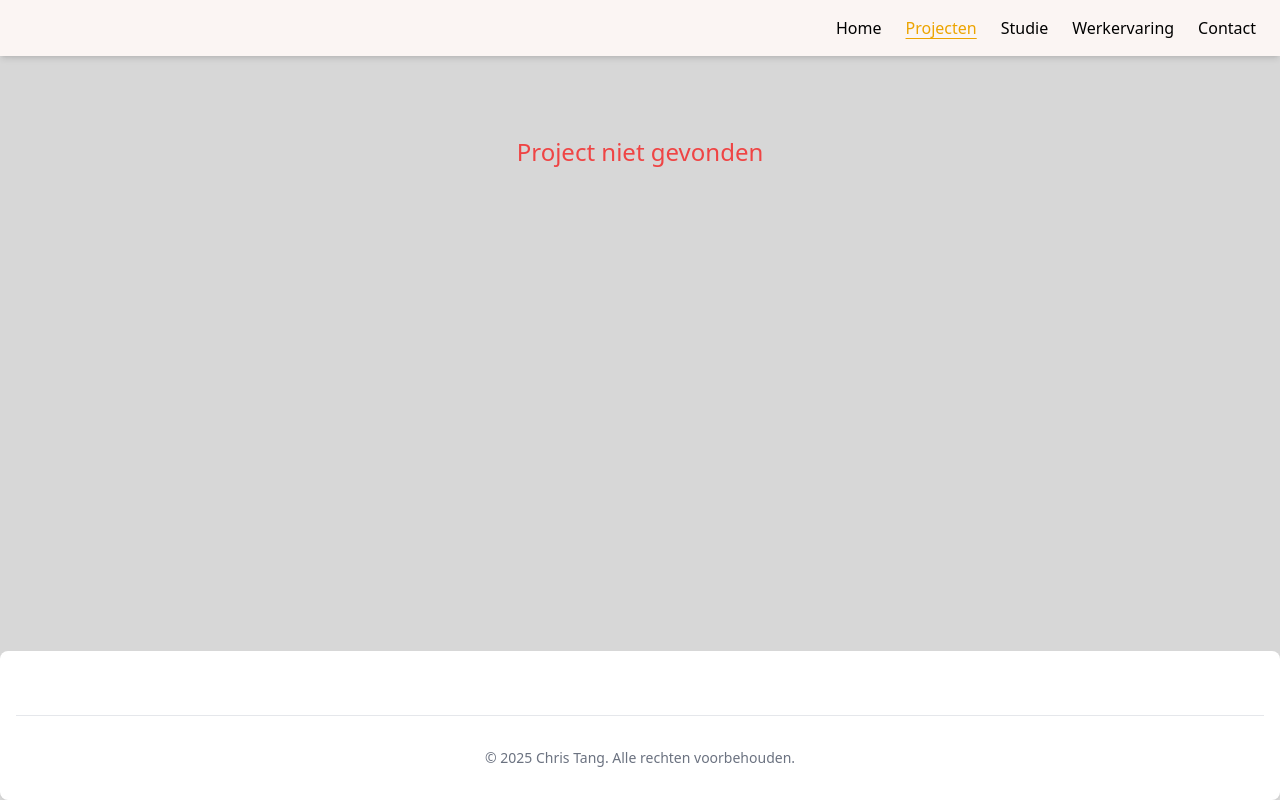
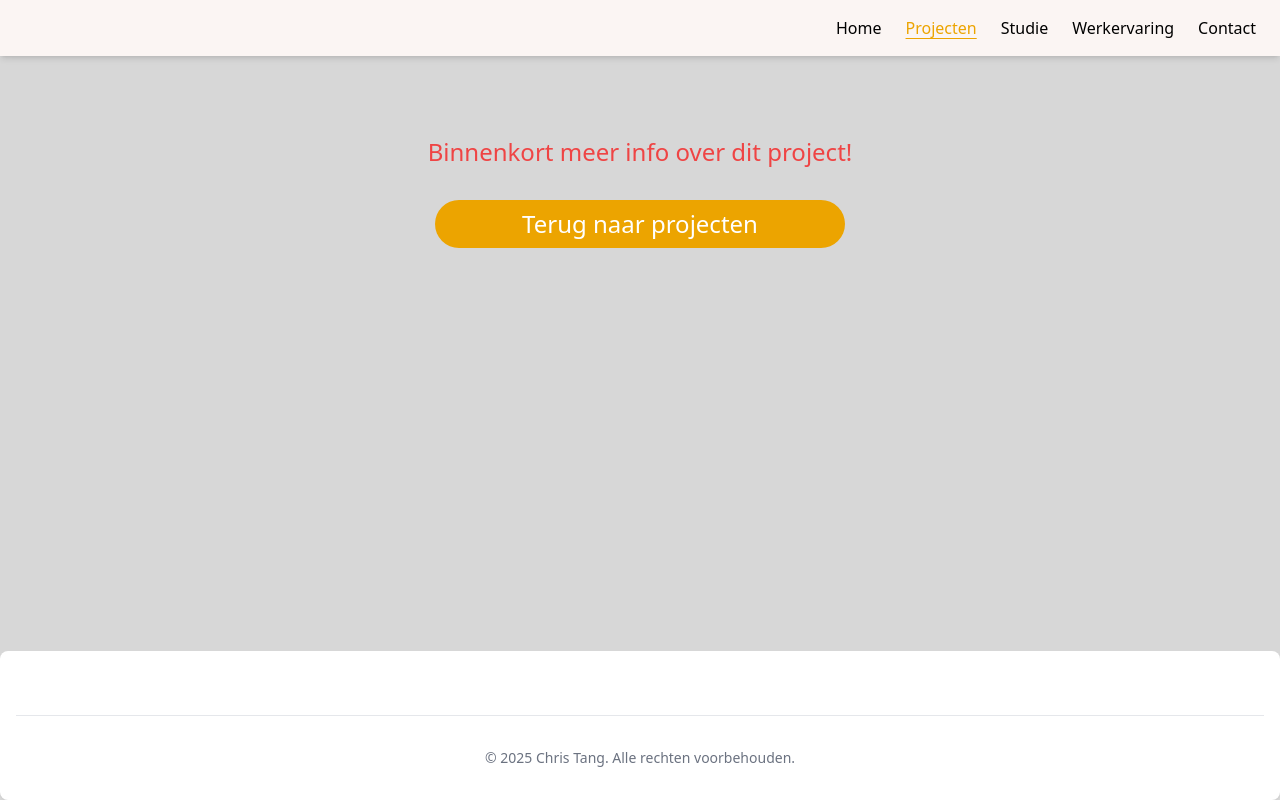
Before and after one commit to Chrisssss15/my-portfolio, a React (Vite) app: page /projects/Denise-kookt in a window 1280 px wide. Built offline with nearby package versions, Linux system fonts and the light colour scheme.

Commit message:
UPDATE ProjectDetail.jsx

```diff
--- a/src/assets/pages/ProjectDetail.jsx
+++ b/src/assets/pages/ProjectDetail.jsx
@@ -139,8 +139,27 @@ function ProjectDetail() {
                 "/open-hiring-site-5.png",
                 "/open-hiring-site-6.png",
             ]
+        },
+        {
+            // id: "Open-hiring",
+            title: "",
+            description: "",
+            image: "",
+            github: "",
+            details: ``,
+            // icon: (
+            //     <div className="mt-4 flex gap-6 items-center justify-center md:justify-start">
+            //         <FaLaravel className="text-red-600 text-3xl" title="Laravel" />
+            //         <SiTailwindcss className="text-sky-400 text-3xl" title="Tailwind CSS" />
+            //         <SiMongodb className="text-green-600 text-3xl" title="MongoDB" />
+            //     </div>
+            // ),
+            slideshow: [
 
-        }
+            ]
+        },
+
+
     ];
 
     const project = projects.find((p) => p.id === projectId);
@@ -149,8 +168,14 @@ function ProjectDetail() {
 
     if (!project) {
         return (
-            <div className="text-center text-red-500 text-2xl mt-10">
-                Project niet gevonden
+            <div className="text-center text-red-500 text-2xl mt-10 flex flex-col">
+                Binnenkort meer info over dit project!
+                <Link
+                    to="/projects"
+                    className="inline-block mt-8 bg-[#ECA400] text-white px-4 py-2 rounded-full hover:bg-[#000807] hover:text-white transition font-normal w-1/3 mx-auto"
+                >
+                    Terug naar projecten
+                </Link>
             </div>
         );
     }
```
